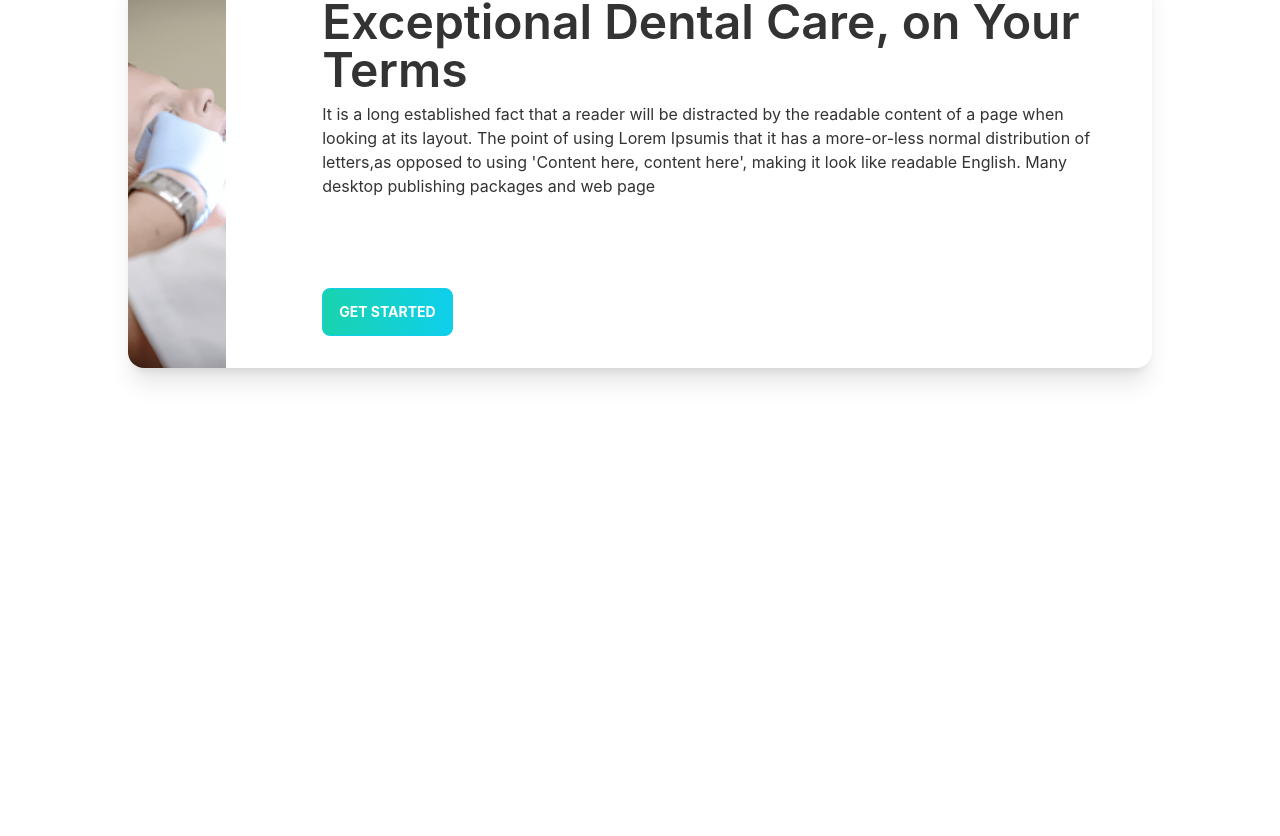
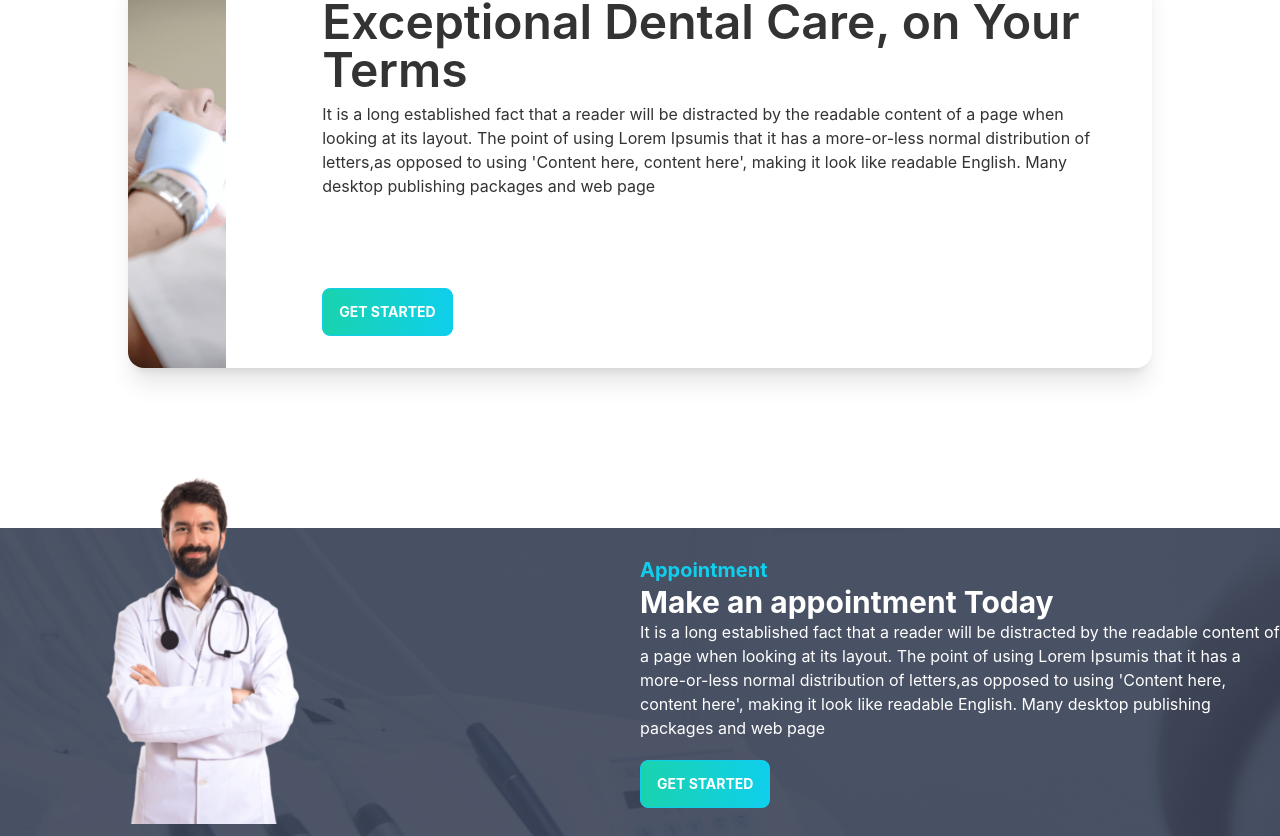
Before and after one commit to SHadek-007/doctors-portals-client, a React (Create React App) app: page / in a window 1280 px wide. Shown: the part 1645-2481 px from the top of the page. Before the commit the page ends 2093 px from the top, so only its background shows below. Built offline with nearby package versions, Linux system fonts and the light colour scheme.

Commit message:
make Appoinment part done

```diff
--- a/src/Pages/Home/Banner/Banner.js
+++ b/src/Pages/Home/Banner/Banner.js
@@ -7,7 +7,7 @@
       <div className="hero-content flex-col lg:flex-row-reverse">
         <img
           src={chair}
-          className="max-w-lg rounded-lg shadow-2xl"
+          className="sm:max-w-sm lg:max-w-lg rounded-lg shadow-2xl"
         />
         <div>
           <h1 className="text-5xl font-bold">Your New Smile Starts Here</h1>
--- a/src/Pages/Home/Home/Home.js
+++ b/src/Pages/Home/Home/Home.js
@@ -1,6 +1,7 @@
 import React from 'react';
 import Banner from '../Banner/Banner';
 import Info from '../Info/Info';
+import MakeAppoint from '../MakeAppoint/MakeAppoint';
 import Services from '../Services/Services';
 
 const Home = () => {
@@ -9,6 +10,7 @@
             <Banner></Banner>
             <Info></Info>
             <Services></Services>
+            <MakeAppoint></MakeAppoint>
         </div>
     );
 };
--- /dev/null
+++ b/src/Pages/Home/MakeAppoint/MakeAppoint.js
@@ -0,0 +1,21 @@
+import React from 'react';
+import doctor from '../../../assets/images/doctor.png';
+import appoinment from '../../../assets/images/appointment.png';
+
+const MakeAppoint = () => {
+    return (
+        <section style={{background: `url(${appoinment})`}} className='flex justify-center items-center mt-40'>
+            <div className='flex-1 hidden lg:block'>
+                <img className='mt-[-100px] w-96' src={doctor} alt="" />
+            </div>
+            <div className='flex-1 py-7'>
+                <h3 className='text-xl text-primary font-bold'>Appointment</h3>
+                <h2 className='text-3xl text-white  font-bold'>Make an appointment Today</h2>
+                <p className='text-white'>It is a long established fact that a reader will be distracted by the readable content of a page when looking at its layout. The point of using Lorem Ipsumis that it has a more-or-less normal distribution of letters,as opposed to using 'Content here, content here', making it look like readable English. Many desktop publishing packages and web page</p>
+                <button className="btn btn-primary mt-5 uppercase text-white font-bold bg-gradient-to-r from-secondary to-primary">Get Started</button>
+            </div>
+        </section>
+    );
+};
+
+export default MakeAppoint;
```
